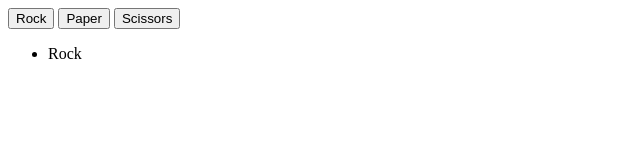
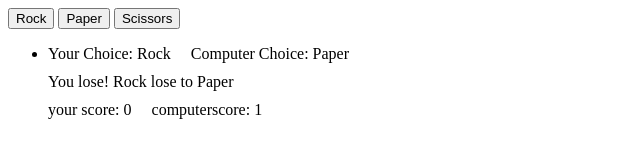
Before and after one commit to shubh045/Rock_Paper_Scissors, a plain HTML site: page index.html in a window 1280 px wide. Both pictures are taken after a click on the button "Rock". Shown: the whole page, without its empty margins (0-640 px from the left). Drawn offline with Linux system fonts and the light colour scheme.

Commit message:
modified files by applying dom events in index.js and adding div in index.html

```diff
--- a/index.html
+++ b/index.html
@@ -5,14 +5,28 @@
     <meta http-equiv="X-UA-Compatible" content="IE=edge">
     <meta name="viewport" content="width=device-width, initial-scale=1.0">
     <script defer src="index.js"></script>
+    <style>
+        .spanDiv{
+            display: flex;
+            gap: 20px;
+            padding-bottom: 10px;
+        }
+        li{
+            padding-bottom: 20px;
+        }
+        .scoreDiv{
+            display: flex;
+            gap: 20px;
+            margin: 10px 0 ;
+        }
+    </style>
     <title>Rock Paper Scissors</title>
 </head>
 <body>
     <button value="Rock">Rock</button>
     <button value="Paper">Paper</button>
     <button value="Scissors">Scissors</button>
-    <div>
-
-    </div>
+    <div class="display"></div>
+    <div class="count"></div>
 </body>
 </html>
--- a/index.js
+++ b/index.js
@@ -1,10 +1,10 @@
 const buttons = document.querySelectorAll('button');
-const div = document.querySelector('div');
-    const ul = document.createElement('ul');
-    const li = document.createElement('li');
-
-// ul.appendChild(li);
-// div.appendChild(li);
+const div = document.querySelector('.display');
+const ul = document.createElement('ul');
+let playerWin = 0;
+let compWin = 0;
+let game = 1;
+let text;
 
 function computerPlay() {
     let arr = ['Rock', 'Paper', 'Scissors'];
@@ -13,46 +13,89 @@ function computerPlay() {
 }
 
 function playRound(playerSelection, computerSelection) {
-    console.log(playerSelection);
-    console.log(computerSelection);
     let Paper = 'paper'.toUpperCase();
     let Rock = 'rock'.toUpperCase();
     let Scissors = 'scissors'.toUpperCase();
     let ps = playerSelection.toUpperCase();
     let cs = computerSelection.toUpperCase();
-    if (ps === Rock && cs === Paper)
-        return 'You lose! Paper beats Rock';
-    else if (ps === Rock && cs === Scissors)
-        return 'You win! Rock beats Scissors';
-    if (ps === Scissors && cs === Paper)
-        return 'You win! Scissors beat paper';
-    else if (ps === Scissors && cs === Rock)
-        return 'you lose';
-    else if (ps === Paper && cs === Rock)
-        return 'you win';
-    else if (ps === Paper && cs === Scissors)
-        return 'you lose';
-    else if (ps === ' ')
-        return 'Please enter correct value';
-    else
-        return 'tie';
+    const psc = ps[0].toUpperCase() + ps.toLowerCase().slice(1);
+    const csc = cs[0].toUpperCase() + cs.toLowerCase().slice(1);
+    if ((ps === Rock && cs === Scissors) || (ps === Scissors && cs === Paper) ||
+        (ps === Paper && cs === Rock)) {
+        playerWin++;
+        text = document.createTextNode(`You win! ${psc} beats ${csc}`);
+    } else if (ps === cs) {
+        text = document.createTextNode(`It's a tie`);
+    } else {
+        compWin++;
+        text = document.createTextNode(`You lose! ${psc} lose to ${csc}`);
+    }
+    display(ps, cs);
+    game++;
 }
 
-// function game() {
-//     let playerSelection = prompt("Enter your selection");
-//     return (playRound(playerSelection, computerPlay()));
-// }
+const display = (ps, cs) => {
+    const psc = ps[0].toUpperCase() + ps.toLowerCase().slice(1);
+    const csc = cs[0].toUpperCase() + cs.toLowerCase().slice(1);
 
-const userSelection = event => {
     const newDiv = document.createElement('div');
     const li = document.createElement('li');
-    const userInput = document.createTextNode(event);
+    const span1 = document.createElement('span');
+    const span2 = document.createElement('span');
+    const textDiv = document.createElement('div');
+    const spanDiv = document.createElement('div');
+    spanDiv.classList.add("spanDiv");
     newDiv.appendChild(li);
-    li.appendChild(userInput);
+    span1.appendChild(document.createTextNode(`Your Choice:  ${psc} `));
+    span2.appendChild(document.createTextNode(`Computer Choice: ${csc} `));
+    spanDiv.append(span1);
+    spanDiv.append(span2);
+    textDiv.appendChild(text);
+    li.appendChild(spanDiv);
+    li.appendChild(textDiv);
+    displayScore(li);
+    if (game === 5) {
+        winner(li);
+    }
     ul.appendChild(li);
     div.appendChild(ul);
-};
+}
 
-buttons.forEach(button => {
-    button.addEventListener('click', (e) => userSelection(e.target.value))
-});
+const displayScore = (li) => {
+    const scoreDiv = document.createElement('div');
+    const scoreSpan1 = document.createElement('span');
+    const scoreSpan2 = document.createElement('span');
+    scoreDiv.classList.add('scoreDiv');
+    scoreSpan1.appendChild(document.createTextNode(`your score: ${playerWin}`));
+    scoreSpan2.appendChild(document.createTextNode(`computerscore:  ${compWin} `));
+    scoreDiv.appendChild(scoreSpan1);
+    scoreDiv.appendChild(scoreSpan2);
+    li.appendChild(scoreDiv);
+}
+
+const winner = (li) => {
+    const winSpan = document.createElement('span');
+    if (playerWin > compWin) {
+        winSpan.appendChild(document.createTextNode(`Game over, You win the game!`));
+    } else if (playerWin < compWin) {
+        winSpan.appendChild(document.createTextNode(`Game over, You lose the game!`));
+    } else {
+        winSpan.appendChild(document.createTextNode(`Game over, Match draw!`));
+    }
+    li.appendChild(winSpan);
+}
+
+
+
+const afterSelection = () => {
+    buttons.forEach(button => {
+        button.addEventListener('click', (e) => {
+            if (game > 0 && game <= 5)
+                playRound(e.target.value, computerPlay());
+            else
+                alert('Game Over, Reload the page to play again');
+        })
+    });
+}
+
+afterSelection();
```
